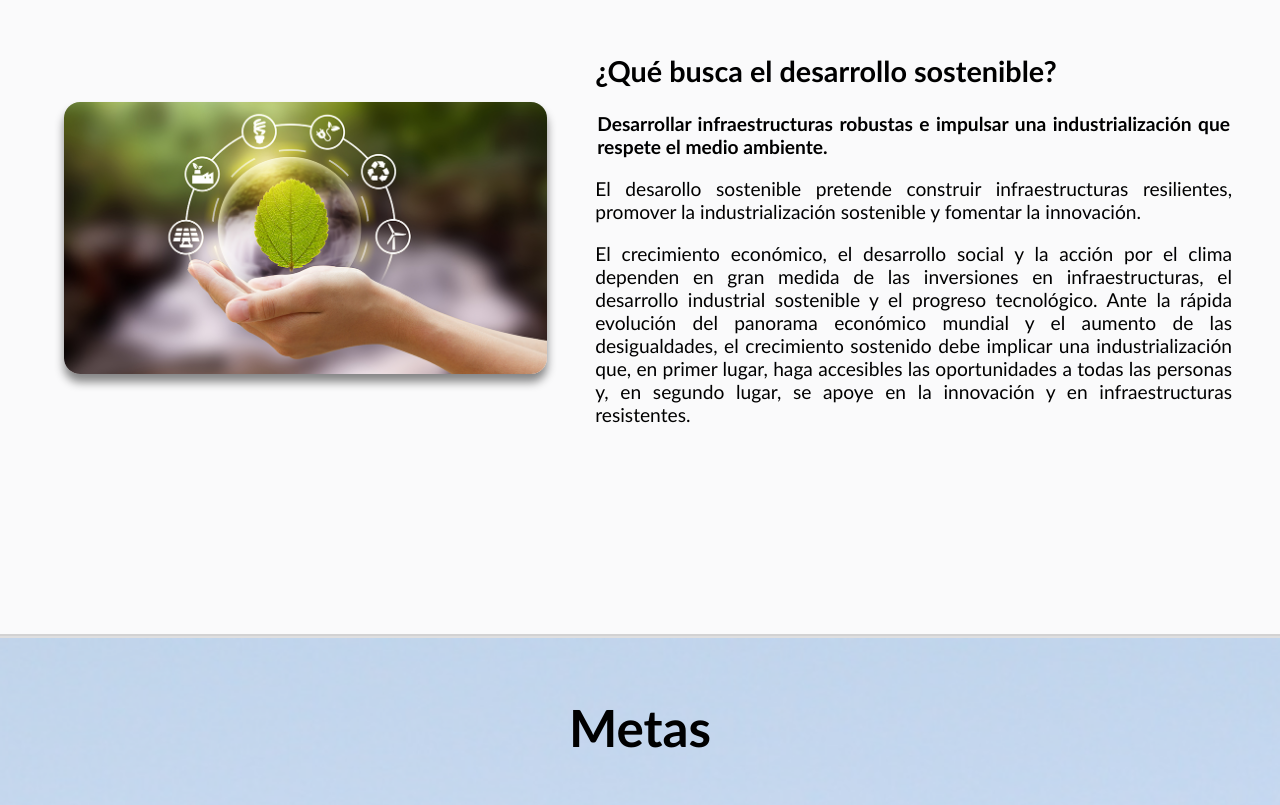
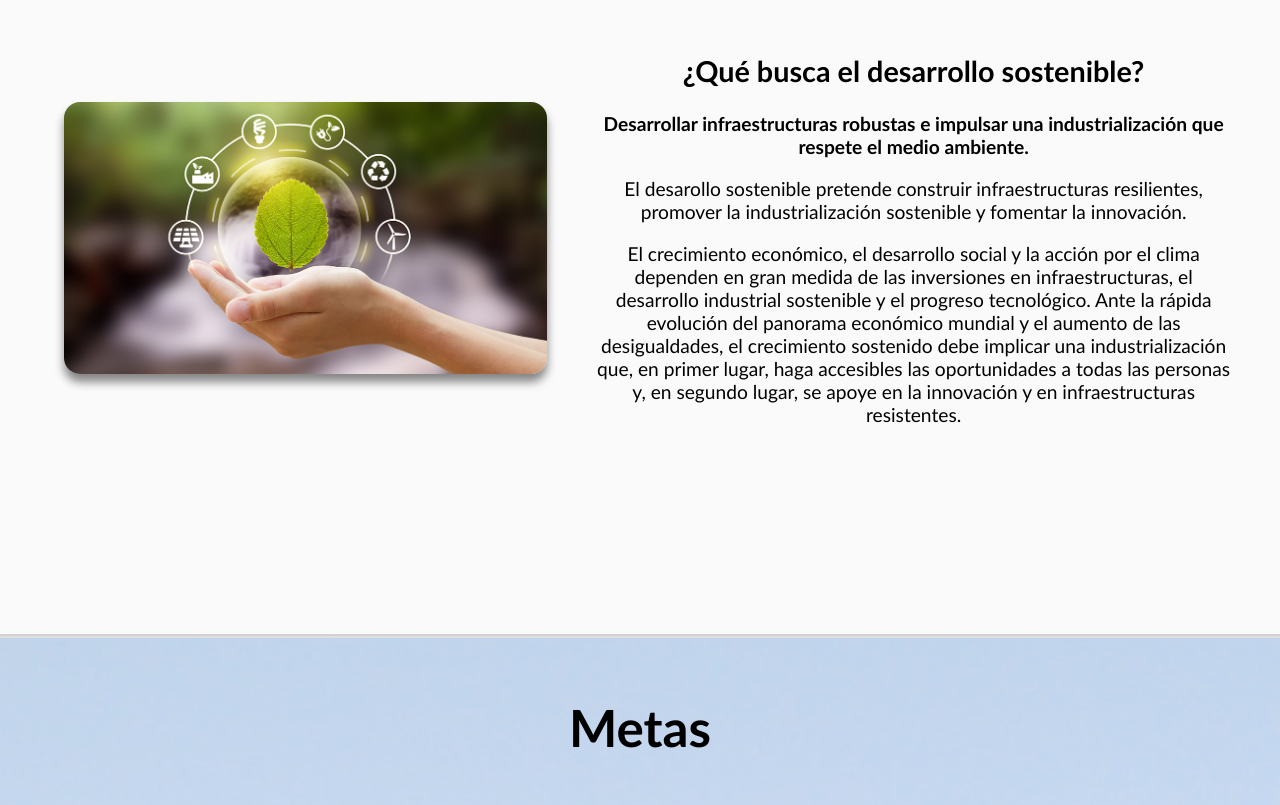
Before and after one commit to RoxZkiL/9ods-project, a React (Vite) app: page / in a window 1280 px wide. Shown: the part 962-1767 px from the top of the page. Built offline with nearby package versions, Linux system fonts and the light colour scheme; the HTML template or start-up script is replaced by a standard one.

Commit message:
finally6

```diff
--- a/src/components/FAQ.css
+++ b/src/components/FAQ.css
@@ -2,12 +2,12 @@
     display: flex;
     flex-direction: column;
     align-items: center;
-    justify-content: center; /* Centra el contenido verticalmente */
+    justify-content: center;
     border-top: 4px groove #00000029;
     border-bottom: 4px groove rgba(0, 0, 0, 0.159);
     background-color: rgba(255, 255, 255, 0.608);
     padding: 2rem;
-    min-height: 100vh; /* Asegura que ocupe todo el alto de la vista */
+    min-height: 100vh;
     box-sizing: border-box;
 }
 
@@ -44,12 +44,11 @@
     font-weight: 800;
 }
 
-/* Media Queries */
 
 @media (min-width: 768px) {
     .faq {
         flex-direction: row;
-        align-items: center; /* Centra el contenido verticalmente */
+        align-items: center;
         padding: 2rem;
     }
 
@@ -61,6 +60,7 @@
         width: 60%;
         padding: 1rem;
         font-size: 1.1rem;
+        text-align: center;
     }
 }
 
@@ -73,6 +73,7 @@
         width: 50%;
         padding: 1rem;
         font-size: 1.4rem;
+        text-align: center;
     }
 }
 
@@ -89,6 +90,7 @@
         width: 55%;
         padding: 1rem;
         font-size: 1.2rem;
+        text-align: center;
     }
 }
 
@@ -105,6 +107,7 @@
         width: 55%;
         padding: 2rem;
         font-size: 1.4rem;
+        text-align: center;
     }
 }
 
@@ -121,5 +124,6 @@
         width: 60%;
         padding: 2rem;
         font-size: 1.6rem;
+        text-align: center;
     }
 }
```
